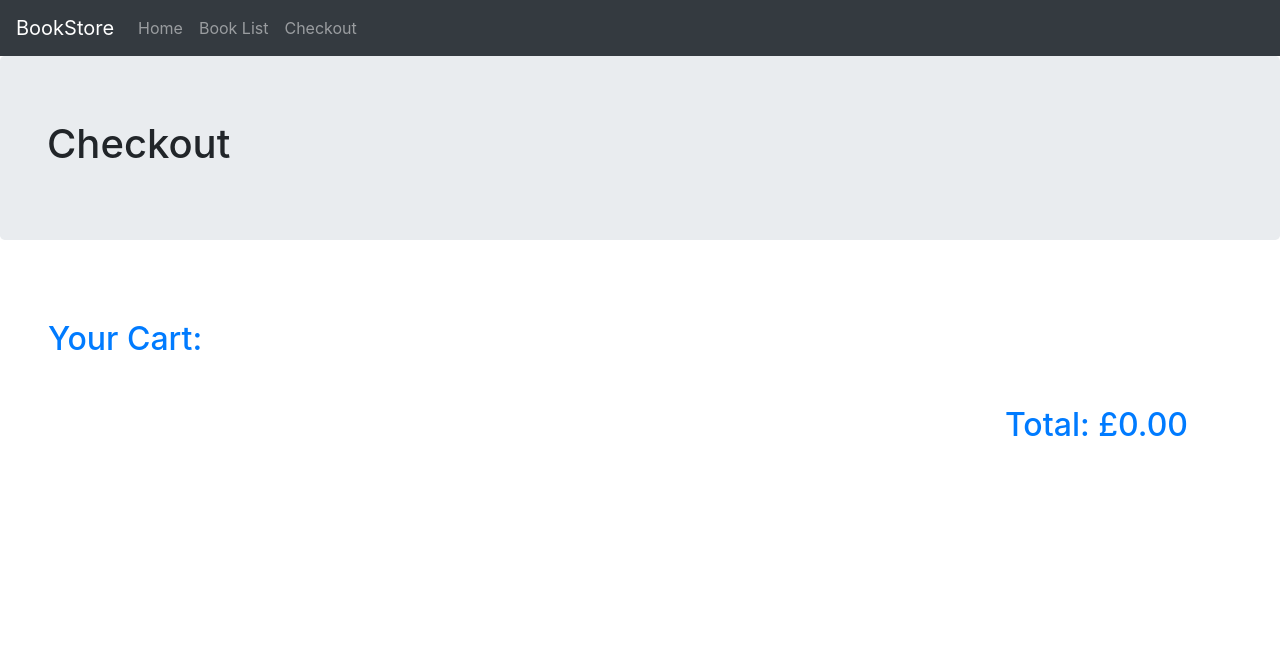
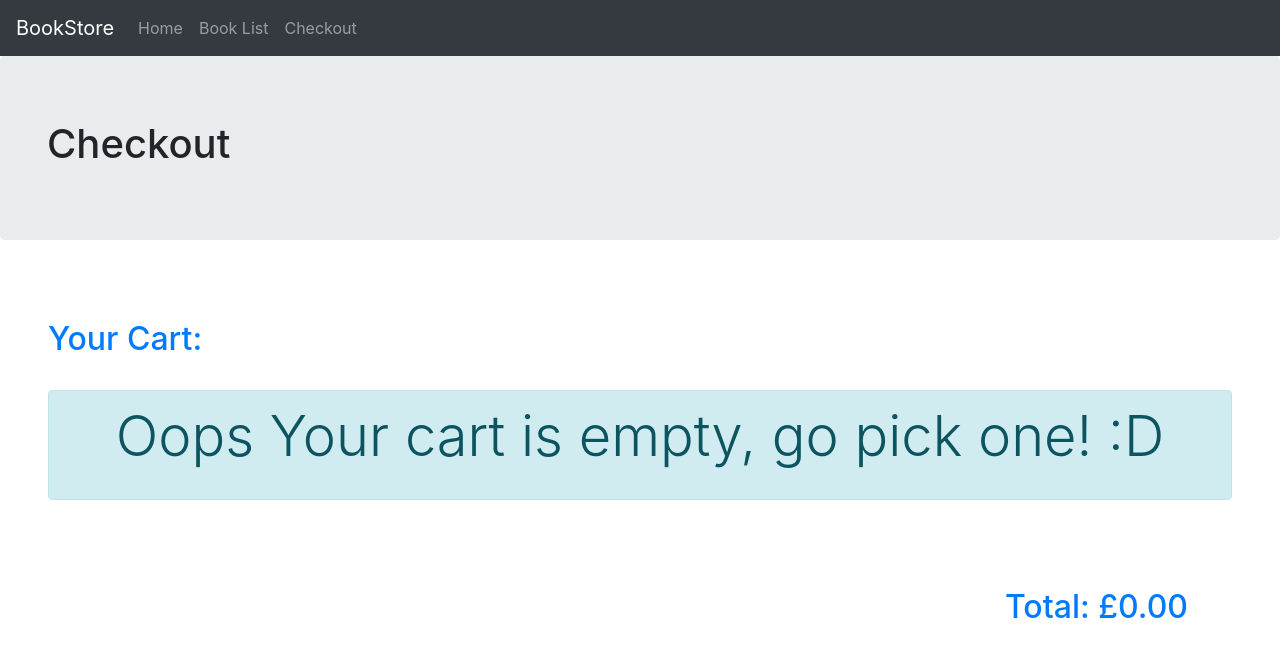
Before and after one commit to CurtisNewbie/BookStoreApp, an Angular app in the folder frontend/frontend/: page /checkout in a window 1280 px wide. Shown: the top 656 px of the page. Built offline with nearby package versions, Linux system fonts and the light colour scheme.

Commit message:
Add alert when no item is in the cart
A ng-template containing an alert is shown in the checkout.component
when there is no item in the shopping cart. Conversely, this is hidden
when one or more books are added to the cart.

```diff
--- a/frontend/frontend/src/app/checkout/checkout.component.html
+++ b/frontend/frontend/src/app/checkout/checkout.component.html
@@ -6,6 +6,16 @@
 
 <div class="container-fluid p-5">
     <h2 class="text-primary">Your Cart: </h2>
+
+    <div *ngIf="cart.length else emptyNotifi"></div>
+    <ng-template #emptyNotifi>
+        <br>
+        <div class="alert alert-info">
+            <p class="text-center display-4">Oops Your cart is empty, go pick one! :D</p>
+        </div>
+        <br>
+    </ng-template>
+
     <div *ngFor="let book of cart; let i = index" class="media">
         <div class="shadow media-body p-2 m-3">
             <h2 class="text-info ">{{i + 1}}. "{{book.title}}"</h2>
```
